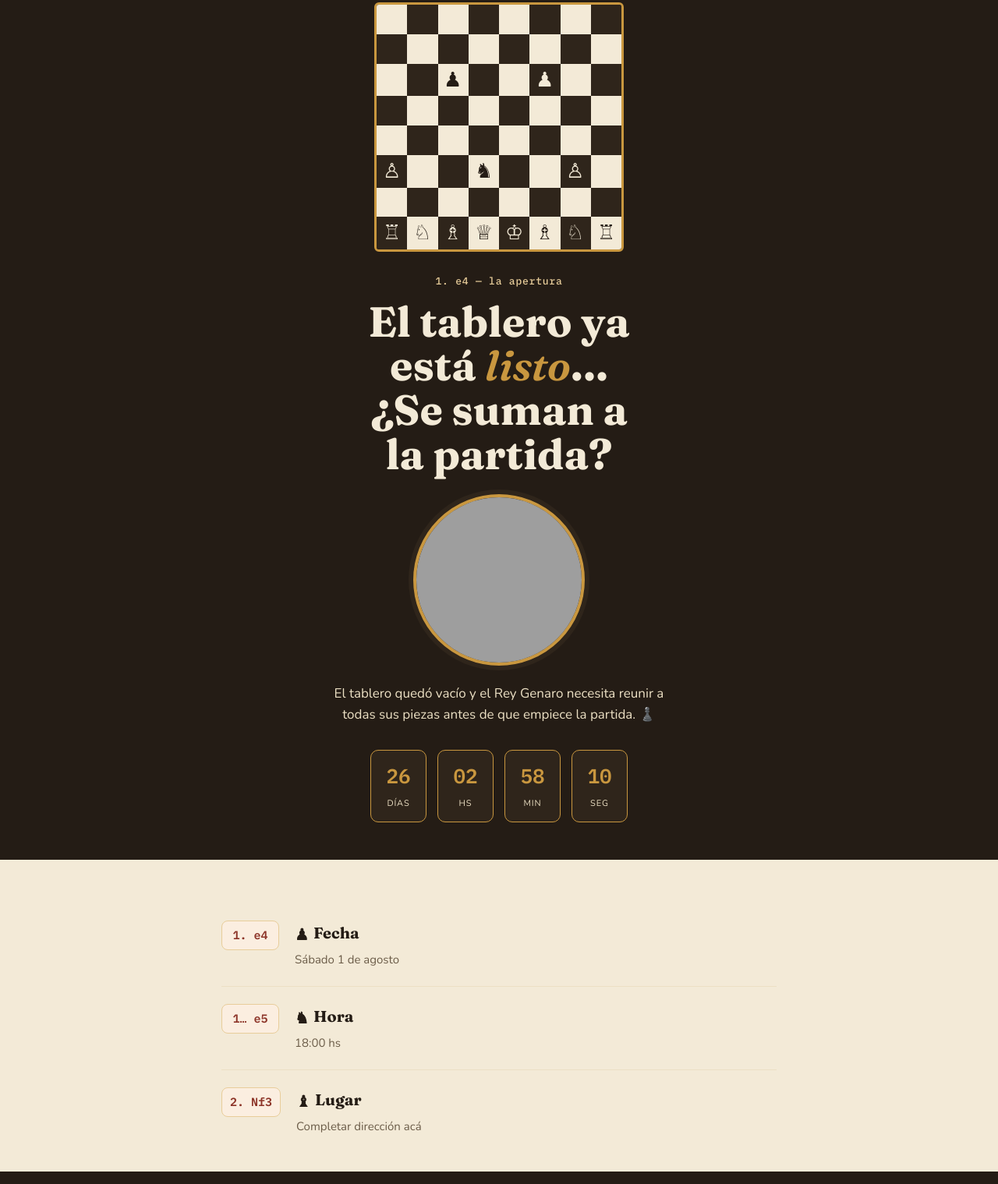
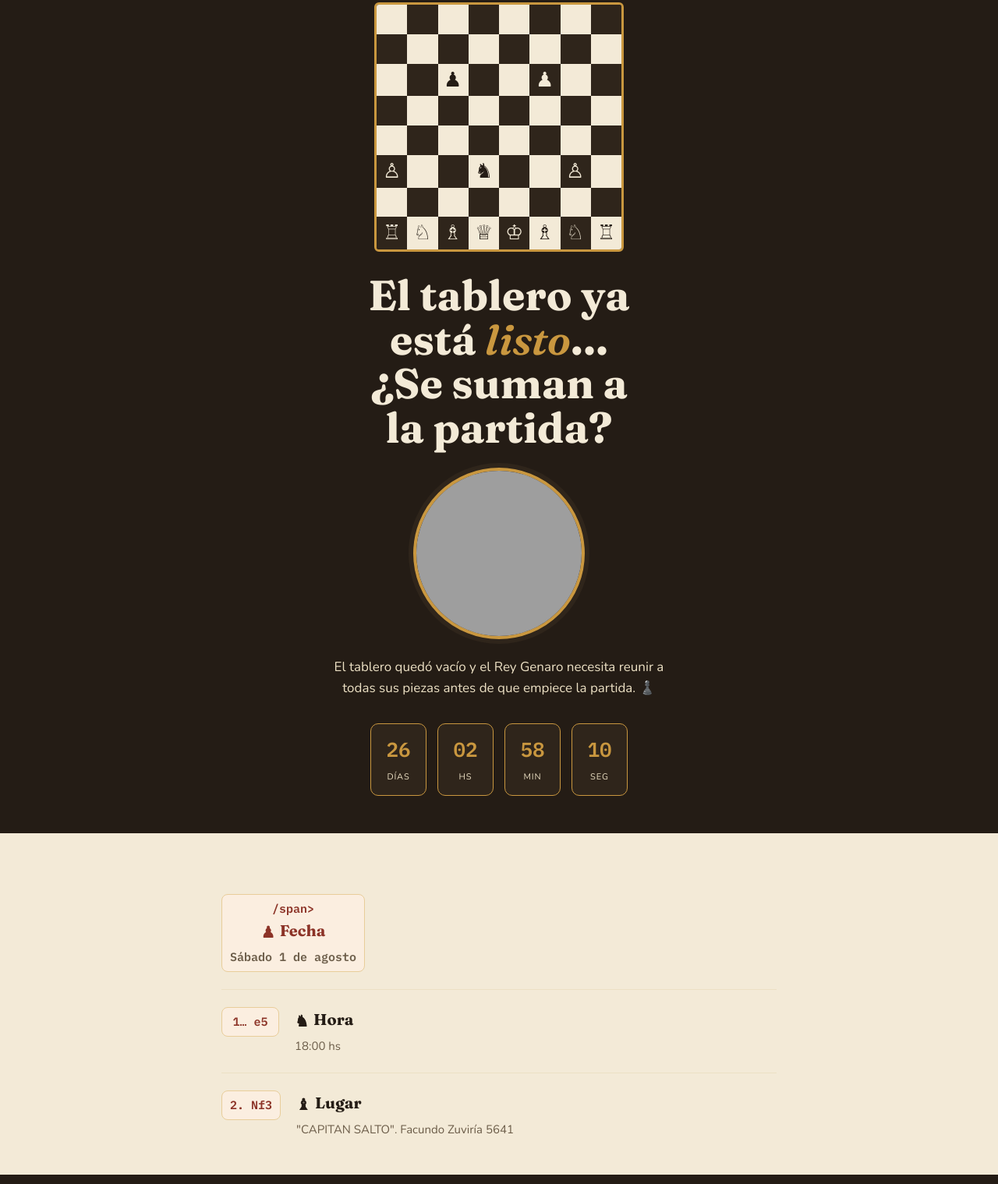
Before and after one commit to milialassia/Genaro, a plain HTML site: page index.html in a window 1280 px wide. Shown: the part 61-1580 px from the top of the page at 78% size. Drawn offline with nearby package versions, Linux system fonts and the light colour scheme; grey boxes are pictures that could not be loaded.

Commit message:
Update index.html

```diff
--- a/index.html
+++ b/index.html
@@ -306,7 +306,7 @@
 <section class="hero">
   <div class="board" id="board" aria-hidden="true"></div>
 
-  <p class="eyebrow">1. e4 — la apertura</p>
+  <p class="eyebrow"></p>
   <h1 class="title">El tablero ya<br>está <em>listo</em>...<br>¿Se suman a<br>la partida?</h1>
 
   <div class="king-photo">
@@ -326,7 +326,7 @@
 
 <section class="moves wrap">
   <div class="move-card">
-    <span class="move-tag">1. e4</span>
+    <span class="move-tag">/span>
     <div class="move-body">
       <h3><span class="piece-icon">♟</span>Fecha</h3>
       <p>Sábado 1 de agosto</p>
@@ -345,7 +345,7 @@
     <span class="move-tag">2. Nf3</span>
     <div class="move-body">
       <h3><span class="piece-icon">♝</span>Lugar</h3>
-      <p><!-- EDITAR: dirección del salón/casa -->Completar dirección acá</p>
+      <p><!-- EDITAR: dirección del salón/casa -->"CAPITAN SALTO". Facundo Zuviría 5641 </p>
     </div>
   </div>
 
@@ -382,7 +382,7 @@
    ============================================================ */
 const CONFIG = {
   fechaEvento: "2026-08-01T18:00:00",   // fecha y hora del cumple
-  telefonoWhatsapp: "5491100000000",    // reemplazar por el número real, sin + ni espacios
+  telefonoWhatsapp: "5493424497269",    // reemplazar por el número real, sin + ni espacios
 };
 
 /* Tablero decorativo con piezas fijas + caballo animado */
```
